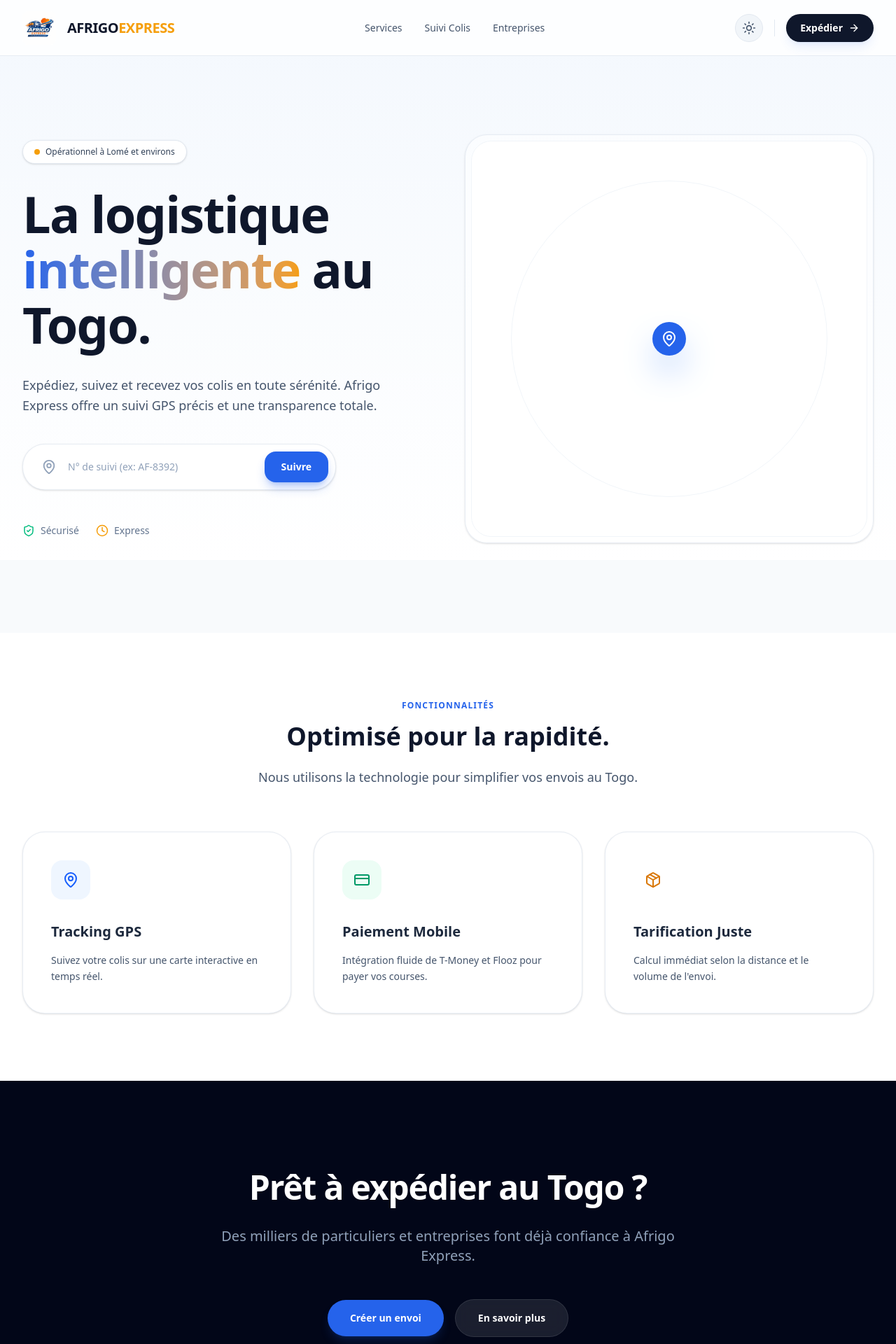
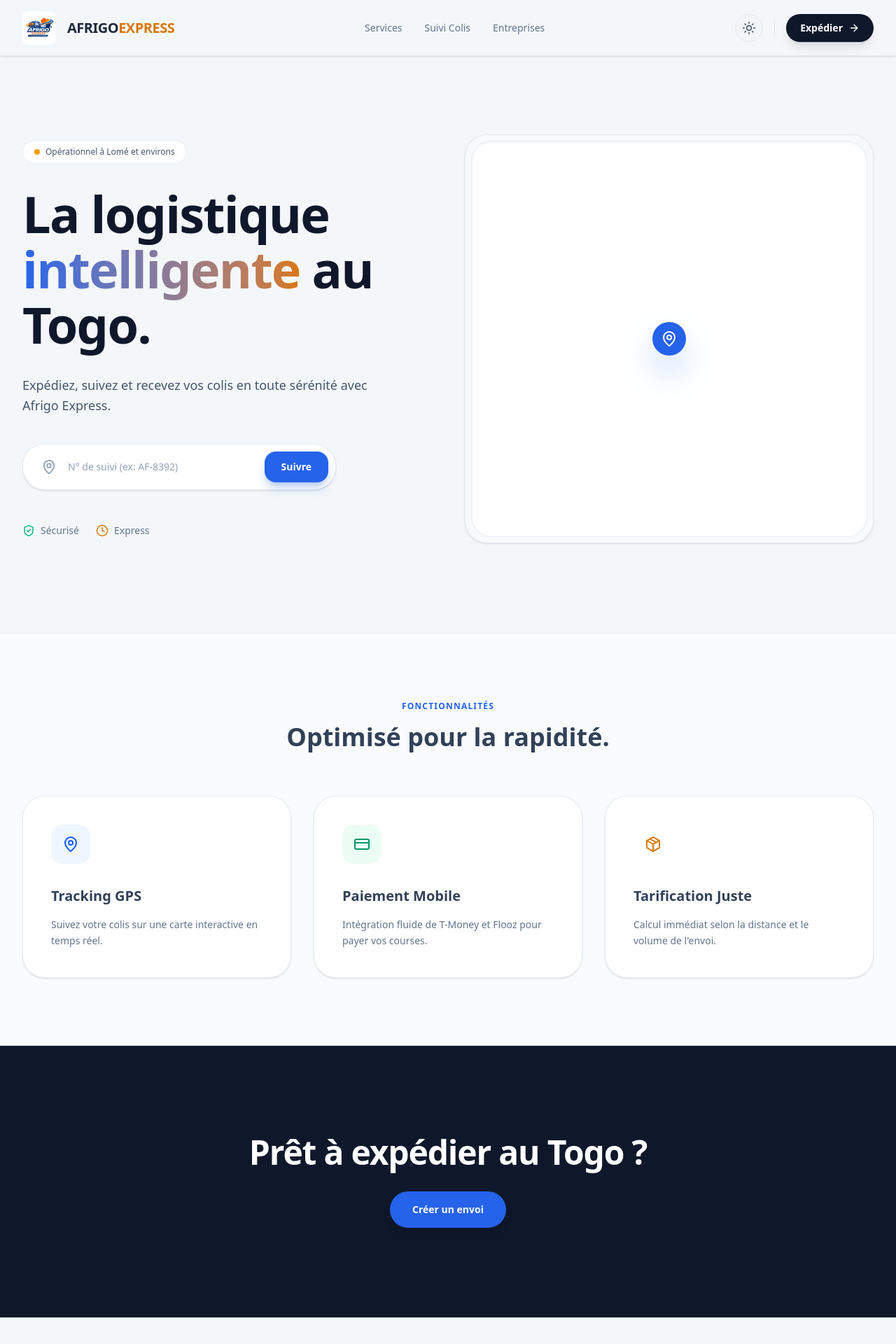
Before and after one commit to Riotlagrinta/afrigo-express, a Next.js app in the folder frontend/: page / in a window 1280 px wide. Shown: the top 1920 px of the page at 70% size. Built offline with nearby package versions, Linux system fonts and the light colour scheme.

Commit message:
style: soften light mode with pearl grey palette and better contrast

```diff
--- a/frontend/src/app/globals.css
+++ b/frontend/src/app/globals.css
@@ -14,34 +14,34 @@
   --color-accent-500: #f59e0b;
   --color-accent-600: #d97706;
 
-  /* Couleurs de fond sémantiques pour un contrôle précis */
   --color-bg-main: var(--bg-main);
   --color-bg-card: var(--bg-card);
   --color-border-ui: var(--border-ui);
 }
 
 :root {
-  --bg-main: #f8fafc; /* Slate 50 */
+  /* On quitte le blanc pur pour un "Pearl Grey" (Gris Perle) plus doux */
+  --bg-main: #f4f7f9;
   --bg-card: #ffffff;
-  --border-ui: rgba(226, 232, 240, 0.8); /* Slate 200 */
+  --border-ui: rgba(203, 213, 225, 0.4); /* Slate 300 très léger */
 }
 
 .dark {
-  /* On évite le noir pur, on part sur un Charcoal/Navy très profond */
-  --bg-main: #0f172a; /* Slate 950 */
-  --bg-card: #1e293b; /* Slate 800 */
-  --border-ui: rgba(51, 65, 85, 0.5); /* Slate 700 */
+  --bg-main: #0f172a; /* Deep Slate Blue */
+  --bg-card: #1e293b;
+  --border-ui: rgba(51, 65, 85, 0.4);
 }
 
 @layer base {
   body {
-    @apply antialiased text-slate-800 dark:text-slate-200 bg-bg-main transition-colors duration-500;
+    @apply antialiased text-slate-700 dark:text-slate-200 bg-bg-main transition-colors duration-500;
     scroll-behavior: smooth;
   }
 }
 
 @utility glass-nav {
-  @apply bg-white/80 dark:bg-slate-950/80 backdrop-blur-md border-b border-border-ui;
+  /* Effet givré pour adoucir la luminosité de la navbar */
+  @apply bg-bg-main/80 backdrop-blur-md border-b border-border-ui;
 }
 
 @utility premium-card {
--- a/frontend/src/app/page.tsx
+++ b/frontend/src/app/page.tsx
@@ -17,12 +17,9 @@
 
 export default function Home() {
   return (
-    <div className="min-h-screen font-sans text-slate-800 dark:text-slate-200 transition-colors duration-500 overflow-hidden">
-      {/* Background Ambience */}
-      <div className="absolute inset-0 -z-10 bg-gradient-to-b from-blue-50/50 to-white dark:from-slate-900/50 dark:to-slate-950"></div>
-
+    <div className="min-h-screen font-sans text-slate-700 dark:text-slate-200 transition-colors duration-500 overflow-hidden bg-bg-main">
       {/* Navbar */}
-      <header className="fixed top-0 w-full z-50 glass-nav transition-all h-20 flex items-center">
+      <header className="fixed top-0 w-full z-50 glass-nav transition-all h-20 flex items-center shadow-sm">
         <div className="max-w-7xl mx-auto px-4 sm:px-6 lg:px-8 w-full flex items-center justify-between">
           <Link href="/" className="flex items-center gap-4 group">
             <div className="relative w-12 h-12 transition-transform duration-300 group-hover:scale-110">
@@ -34,12 +31,12 @@
                 priority
               />
             </div>
-            <span className="font-bold text-xl tracking-tight text-slate-900 dark:text-white">
-              AFRIGO<span className="text-accent-500">EXPRESS</span>
+            <span className="font-bold text-xl tracking-tight text-slate-800 dark:text-white">
+              AFRIGO<span className="text-accent-600 dark:text-accent-500">EXPRESS</span>
             </span>
           </Link>
 
-          <nav className="hidden md:flex items-center gap-8 font-medium text-sm text-slate-600 dark:text-slate-400">
+          <nav className="hidden md:flex items-center gap-8 font-medium text-sm text-slate-500 dark:text-slate-400">
             <Link href="#services" className="hover:text-primary-600 dark:hover:text-primary-400 transition-colors">Services</Link>
             <Link href="#suivi" className="hover:text-primary-600 dark:hover:text-primary-400 transition-colors">Suivi Colis</Link>
             <Link href="#entreprise" className="hover:text-primary-600 dark:hover:text-primary-400 transition-colors">Entreprises</Link>
@@ -48,7 +45,7 @@
           <div className="flex items-center gap-4">
             <ThemeToggle />
             <div className="hidden sm:block w-px h-6 bg-slate-200 dark:bg-slate-800"></div>
-            <button className="bg-slate-900 dark:bg-primary-600 text-white px-5 py-2.5 rounded-full text-sm font-semibold hover:bg-slate-800 dark:hover:bg-primary-500 transition-all shadow-lg shadow-primary-600/10 flex items-center gap-2">
+            <button className="bg-slate-900 dark:bg-primary-600 text-white px-5 py-2.5 rounded-full text-sm font-semibold hover:bg-slate-800 dark:hover:bg-primary-500 transition-all shadow-lg flex items-center gap-2">
               Expédier
               <ArrowRight size={16} />
             </button>
@@ -67,7 +64,7 @@
               transition={{ duration: 0.8 }}
               className="max-w-2xl relative z-10 text-center lg:text-left"
             >
-              <div className="inline-flex items-center gap-2 px-4 py-2 rounded-full bg-white dark:bg-slate-800 border border-slate-200 dark:border-slate-700 text-slate-700 dark:text-slate-300 font-medium text-xs mb-8 shadow-sm">
+              <div className="inline-flex items-center gap-2 px-4 py-2 rounded-full bg-white dark:bg-slate-800 border border-border-ui text-slate-600 dark:text-slate-300 font-medium text-xs mb-8">
                 <span className="relative flex h-2 w-2">
                   <span className="animate-ping absolute inline-flex h-full w-full rounded-full bg-accent-400 opacity-75"></span>
                   <span className="relative inline-flex rounded-full h-2 w-2 bg-accent-500"></span>
@@ -77,17 +74,16 @@
 
               <h1 className="text-4xl md:text-6xl lg:text-7xl font-extrabold tracking-tight leading-[1.1] mb-8 text-slate-900 dark:text-white">
                 La logistique <br className="hidden lg:block"/>
-                <span className="bg-clip-text text-transparent bg-gradient-to-r from-primary-600 to-accent-500 dark:from-primary-400 dark:to-accent-400">
+                <span className="bg-clip-text text-transparent bg-gradient-to-r from-primary-600 to-accent-600 dark:from-primary-400 dark:to-accent-500">
                   intelligente
                 </span> au Togo.
               </h1>
 
               <p className="text-lg text-slate-600 dark:text-slate-400 mb-10 max-w-lg mx-auto lg:mx-0 leading-relaxed font-light">
-                Expédiez, suivez et recevez vos colis en toute sérénité. Afrigo Express offre un suivi GPS précis et une transparence totale.
+                Expédiez, suivez et recevez vos colis en toute sérénité avec Afrigo Express.
               </p>
 
-              {/* Tracking Input */}
-              <div className="premium-card p-2.5 flex items-center max-w-md w-full mx-auto lg:mx-0 focus-within:ring-2 focus-within:ring-primary-500/30 transition-all">
+              <div className="premium-card p-2.5 flex items-center max-w-md w-full mx-auto lg:mx-0 focus-within:ring-2 focus-within:ring-primary-500/30 transition-all bg-white">
                 <div className="pl-4 text-slate-400 dark:text-slate-500">
                   <MapPin size={22} />
                 </div>
@@ -107,7 +103,7 @@
                   Sécurisé
                 </div>
                 <div className="flex items-center gap-2">
-                  <Clock className="text-accent-500" size={18} />
+                  <Clock className="text-accent-600 dark:text-accent-500" size={18} />
                   Express
                 </div>
               </div>
@@ -120,11 +116,8 @@
               transition={{ duration: 0.8, delay: 0.2 }}
               className="relative hidden lg:block"
             >
-               <div className="premium-card aspect-square w-full p-2 relative overflow-hidden bg-white/50 dark:bg-slate-800/30">
-                  <div className="absolute inset-0 bg-[radial-gradient(circle_at_center,_var(--tw-gradient-stops))] from-primary-500/5 to-transparent"></div>
-
-                  <div className="w-full h-full border border-slate-100 dark:border-slate-700/50 rounded-[1.8rem] relative flex items-center justify-center overflow-hidden bg-white dark:bg-slate-900">
-                     <div className="absolute w-[80%] h-[80%] border border-slate-100 dark:border-slate-800 rounded-full animate-pulse"></div>
+               <div className="premium-card aspect-square w-full p-2 relative overflow-hidden bg-white/30 dark:bg-slate-800/20">
+                  <div className="w-full h-full border border-border-ui rounded-[1.8rem] relative flex items-center justify-center overflow-hidden bg-white dark:bg-slate-900 shadow-inner">
                      <div className="w-12 h-12 bg-primary-600 rounded-full flex items-center justify-center text-white shadow-2xl shadow-primary-500">
                         <MapPin size={24} />
                      </div>
@@ -135,12 +128,11 @@
         </section>
 
         {/* Features Section */}
-        <section id="services" className="py-24 relative bg-white dark:bg-slate-900/50">
+        <section id="services" className="py-24 relative bg-white/40 dark:bg-slate-900/40 border-y border-border-ui">
           <div className="max-w-7xl mx-auto px-4 sm:px-6 lg:px-8">
             <div className="text-center max-w-3xl mx-auto mb-16">
               <h2 className="text-primary-600 font-bold uppercase text-xs tracking-widest mb-4">Fonctionnalités</h2>
-              <h3 className="text-3xl md:text-4xl font-extrabold mb-6 text-slate-900 dark:text-white">Optimisé pour la rapidité.</h3>
-              <p className="text-slate-600 dark:text-slate-400 text-lg">Nous utilisons la technologie pour simplifier vos envois au Togo.</p>
+              <h3 className="text-3xl md:text-4xl font-extrabold mb-6">Optimisé pour la rapidité.</h3>
             </div>
 
             <div className="grid md:grid-cols-3 gap-8">
@@ -167,12 +159,12 @@
                   bg: "bg-accent-50 dark:bg-accent-900/20"
                 }
               ].map((feature, idx) => (
-                <div key={idx} className="premium-card p-10 hover:shadow-xl transition-all duration-300">
+                <div key={idx} className="premium-card p-10 hover:-translate-y-1 transition-all duration-300">
                   <div className={`w-14 h-14 rounded-2xl ${feature.bg} ${feature.color} flex items-center justify-center mb-8`}>
                     {feature.icon}
                   </div>
                   <h4 className="text-xl font-bold mb-4">{feature.title}</h4>
-                  <p className="text-slate-600 dark:text-slate-400 text-sm leading-relaxed">{feature.description}</p>
+                  <p className="text-slate-500 dark:text-slate-400 text-sm leading-relaxed">{feature.description}</p>
                 </div>
               ))}
             </div>
@@ -180,20 +172,14 @@
         </section>
 
         {/* CTA Section */}
-        <section className="py-32 relative overflow-hidden bg-slate-950">
+        <section className="py-32 relative overflow-hidden bg-slate-900">
           <div className="max-w-4xl mx-auto px-4 relative z-10 text-center">
             <h2 className="text-4xl md:text-5xl font-extrabold text-white mb-8 tracking-tight">
               Prêt à expédier au Togo ?
             </h2>
-            <p className="text-slate-400 text-lg md:text-xl mb-12 max-w-2xl mx-auto font-light">
-              Des milliers de particuliers et entreprises font déjà confiance à Afrigo Express.
-            </p>
             <div className="flex flex-col sm:flex-row items-center justify-center gap-4">
-              <button className="w-full sm:w-auto bg-primary-600 text-white px-8 py-4 rounded-full font-semibold text-sm hover:bg-primary-500 transition-all shadow-lg shadow-primary-600/20">
+              <button className="w-full sm:w-auto bg-primary-600 text-white px-8 py-4 rounded-full font-semibold text-sm hover:bg-primary-500 transition-all shadow-lg">
                 Créer un envoi
-              </button>
-              <button className="w-full sm:w-auto bg-white/10 text-white border border-white/10 px-8 py-4 rounded-full font-semibold text-sm hover:bg-white/20 transition-colors backdrop-blur-md">
-                En savoir plus
               </button>
             </div>
           </div>
@@ -201,7 +187,7 @@
       </main>
 
       {/* Footer */}
-      <footer className="bg-white dark:bg-slate-950 py-12 border-t border-slate-200 dark:border-slate-800">
+      <footer className="bg-bg-main py-12 border-t border-border-ui">
         <div className="max-w-7xl mx-auto px-4 sm:px-6 lg:px-8 flex flex-col md:flex-row items-center justify-between gap-6">
           <Link href="/" className="flex items-center gap-2 group">
             <div className="relative w-8 h-8 opacity-60 group-hover:opacity-100 transition-all">
@@ -212,8 +198,8 @@
                 className="object-contain rounded-md"
               />
             </div>
-            <span className="font-bold tracking-tight text-slate-900 dark:text-white">
-              AFRIGO<span className="text-slate-400 dark:text-slate-600">EXPRESS</span>
+            <span className="font-bold tracking-tight text-slate-800 dark:text-white">
+              AFRIGO<span className="text-accent-600 dark:text-accent-500">EXPRESS</span>
             </span>
           </Link>
           <p className="text-xs font-medium text-slate-500">
```
